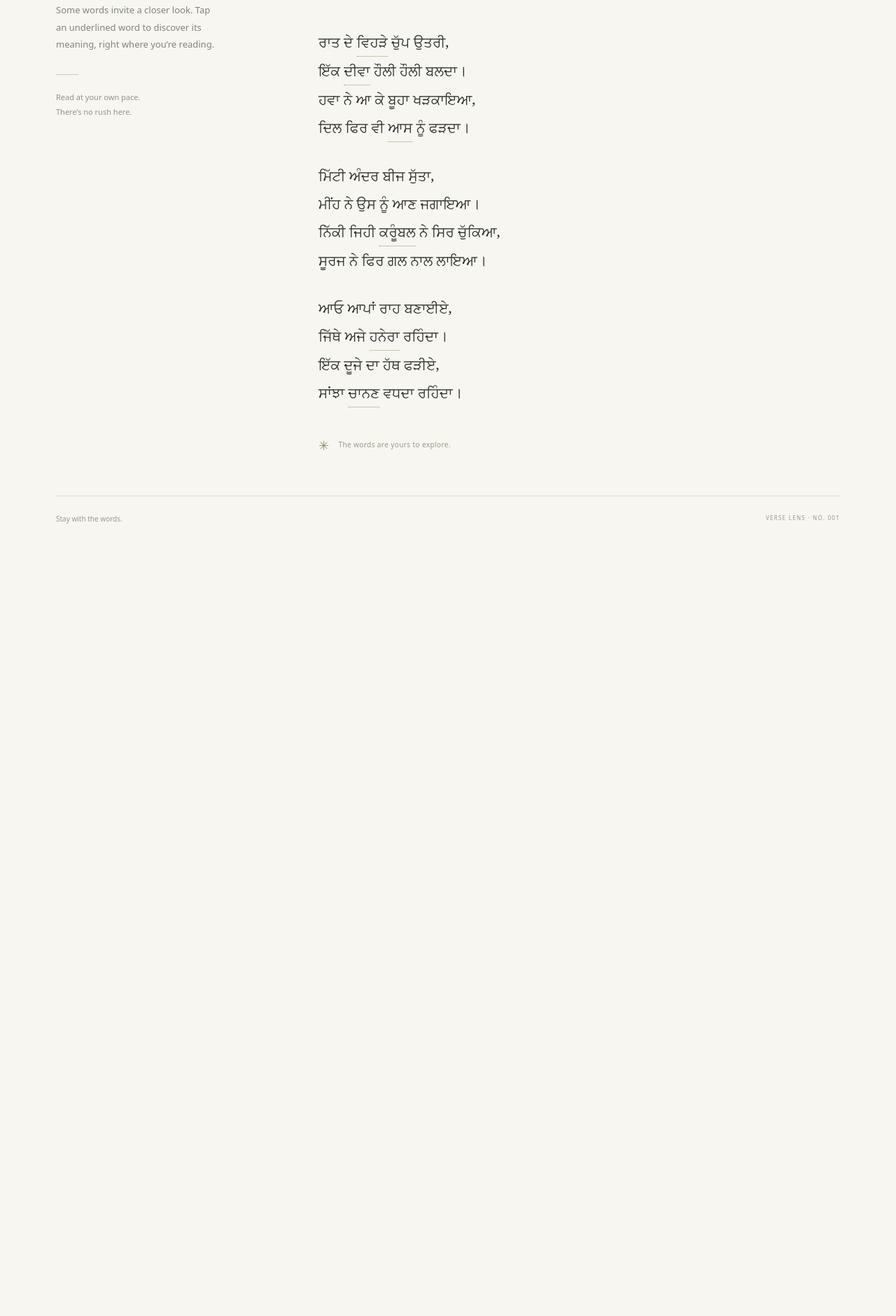
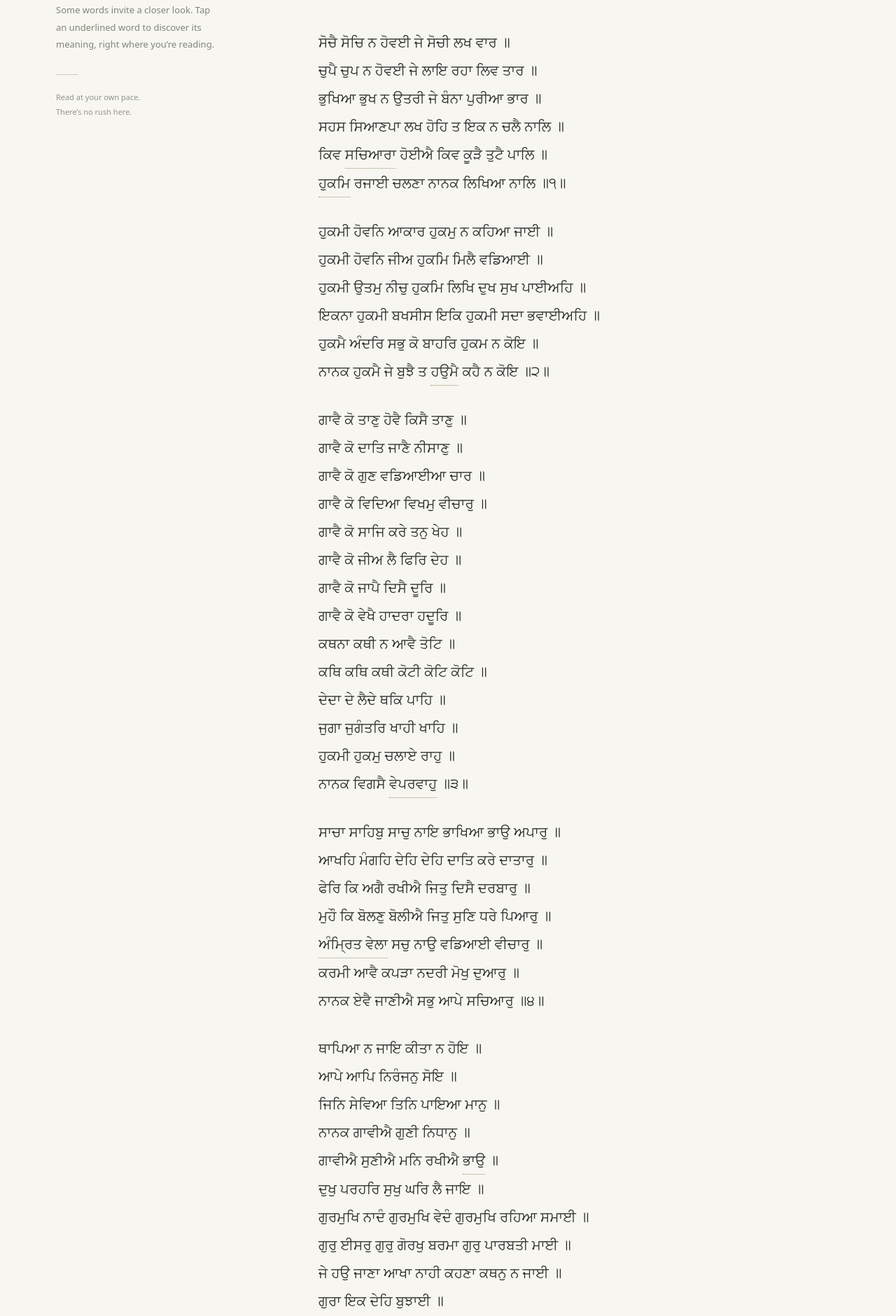
Before and after one commit to inderatwork/verselens, a React (Vite) app: page / in a window 1280 px wide. Shown: the part 340-2220 px from the top of the page at 70% size. Before the commit the page ends 1118 px from the top, so only its background shows below. Built offline with nearby package versions, Linux system fonts and the light colour scheme.

Commit message:
Display first five pauris of Japji Sahib with English glosses

```diff
--- a/src/App.jsx
+++ b/src/App.jsx
@@ -8,7 +8,7 @@ export default function App() {
       <header className="masthead"><a href="#poem" className="brand">Verse<span>Lens</span> ✳</a><span>A closer reading</span></header>
       <div className="reading-layout">
         <aside className="reading-note"><span className="eyebrow">THE READING ROOM</span><h2>A little meaning.<br />A deeper connection.</h2><p>Some words invite a closer look. Tap an underlined word to discover its meaning, right where you’re reading.</p><hr /><p>Read at your own pace.<br />There’s no rush here.</p></aside>
-        <Poem markdown={poem} author="Original VerseLens poem" year="2026" language="pa" />
+        <Poem markdown={poem} author="Guru Nanak Dev Ji" subtitle="Pauris 1–5 · English word glosses" language="pa" sectionLabel="Pauri" eyebrow="JAPJI SAHIB / PAURIS 1–5" />
       </div>
       <footer>Stay with the words.<span>VERSE LENS · NO. 001</span></footer>
     </main>
--- a/src/components/Poem.jsx
+++ b/src/components/Poem.jsx
@@ -22,12 +22,12 @@ function PoemLine({ parts }) {
   )
 }
 
-export default function Poem({ markdown, author, year, language = 'en' }) {
+export default function Poem({ markdown, author, year, subtitle, language = 'en', sectionLabel = 'Stanza', eyebrow = 'POEM 001 / RESILIENCE' }) {
   const { title, stanzas } = parsePoem(markdown)
   return (
     <article id="poem" className="poem" aria-labelledby="poem-title">
-      <header className="poem-header"><span className="eyebrow">POEM 001 / RESILIENCE</span><h1 id="poem-title" lang={language}>{title}</h1><p className="byline">{author} <span aria-hidden="true">·</span> {year}</p></header>
-      <div className="stanzas" lang={language}>{stanzas.map((lines, index) => <section className="stanza" aria-label={`Stanza ${index + 1}`} key={index}>{lines.map((parts, line) => <PoemLine key={line} parts={parts} />)}</section>)}</div>
+      <header className="poem-header"><span className="eyebrow">{eyebrow}</span><h1 id="poem-title" lang={language}>{title}</h1><p className="byline">{author}{(subtitle || year) && <> <span aria-hidden="true">·</span> {subtitle || year}</>}</p></header>
+      <div className="stanzas" lang={language}>{stanzas.map((lines, index) => <section className="stanza" aria-label={`${sectionLabel} ${index + 1}`} key={index}>{lines.map((parts, line) => <PoemLine key={line} parts={parts} />)}</section>)}</div>
       <p className="poem-end"><span aria-hidden="true">✳</span> The words are yours to explore.</p>
     </article>
   )
--- a/src/data/poem.js
+++ b/src/data/poem.js
@@ -1,17 +1,54 @@
-// An original Punjabi sample poem, with English definitions.
-// Blank lines separate stanzas. Annotate words with [word](definition).
-export const poem = `# ਚਾਨਣ
-ਰਾਤ ਦੇ [ਵਿਹੜੇ](Courtyard; an open space beside or within a home) ਚੁੱਪ ਉਤਰੀ,
-ਇੱਕ [ਦੀਵਾ](A small oil lamp) ਹੌਲੀ ਹੌਲੀ ਬਲਦਾ।
-ਹਵਾ ਨੇ ਆ ਕੇ ਬੂਹਾ ਖੜਕਾਇਆ,
-ਦਿਲ ਫਿਰ ਵੀ [ਆਸ](Hope; the belief that something good is possible) ਨੂੰ ਫੜਦਾ।
+// Japji Sahib, pauris 1–5, by Guru Nanak Dev Ji.
+// The opening Mool Mantar, Jap, and introductory salok are not pauri 1.
+// English annotations are brief word glosses, not a full translation.
+// Text checked against Shabad OS database SSA2, Angs 1–2 (pause punctuation omitted).
+// https://github.com/ShabadOS/database/tree/918c1d42d02e385e7ed48ef44994c75a2cb50293
+export const poem = `# ਜਪੁਜੀ ਸਾਹਿਬ
+ਸੋਚੈ ਸੋਚਿ ਨ ਹੋਵਈ ਜੇ ਸੋਚੀ ਲਖ ਵਾਰ ॥
+ਚੁਪੈ ਚੁਪ ਨ ਹੋਵਈ ਜੇ ਲਾਇ ਰਹਾ ਲਿਵ ਤਾਰ ॥
+ਭੁਖਿਆ ਭੁਖ ਨ ਉਤਰੀ ਜੇ ਬੰਨਾ ਪੁਰੀਆ ਭਾਰ ॥
+ਸਹਸ ਸਿਆਣਪਾ ਲਖ ਹੋਹਿ ਤ ਇਕ ਨ ਚਲੈ ਨਾਲਿ ॥
+ਕਿਵ [ਸਚਿਆਰਾ](One who lives in truth; a truthful person) ਹੋਈਐ ਕਿਵ ਕੂੜੈ ਤੁਟੈ ਪਾਲਿ ॥
+[ਹੁਕਮਿ](Through Hukam: the Divine order or command) ਰਜਾਈ ਚਲਣਾ ਨਾਨਕ ਲਿਖਿਆ ਨਾਲਿ ॥੧॥
 
-ਮਿੱਟੀ ਅੰਦਰ ਬੀਜ ਸੁੱਤਾ,
-ਮੀਂਹ ਨੇ ਉਸ ਨੂੰ ਆਣ ਜਗਾਇਆ।
-ਨਿੱਕੀ ਜਿਹੀ [ਕਰੂੰਬਲ](A tender new shoot or bud on a plant) ਨੇ ਸਿਰ ਚੁੱਕਿਆ,
-ਸੂਰਜ ਨੇ ਫਿਰ ਗਲ ਨਾਲ ਲਾਇਆ।
+ਹੁਕਮੀ ਹੋਵਨਿ ਆਕਾਰ ਹੁਕਮੁ ਨ ਕਹਿਆ ਜਾਈ ॥
+ਹੁਕਮੀ ਹੋਵਨਿ ਜੀਅ ਹੁਕਮਿ ਮਿਲੈ ਵਡਿਆਈ ॥
+ਹੁਕਮੀ ਉਤਮੁ ਨੀਚੁ ਹੁਕਮਿ ਲਿਖਿ ਦੁਖ ਸੁਖ ਪਾਈਅਹਿ ॥
+ਇਕਨਾ ਹੁਕਮੀ ਬਖਸੀਸ ਇਕਿ ਹੁਕਮੀ ਸਦਾ ਭਵਾਈਅਹਿ ॥
+ਹੁਕਮੈ ਅੰਦਰਿ ਸਭੁ ਕੋ ਬਾਹਰਿ ਹੁਕਮ ਨ ਕੋਇ ॥
+ਨਾਨਕ ਹੁਕਮੈ ਜੇ ਬੁਝੈ ਤ [ਹਉਮੈ](Ego; the sense of a separate, self-centered “I”) ਕਹੈ ਨ ਕੋਇ ॥੨॥
 
-ਆਓ ਆਪਾਂ ਰਾਹ ਬਣਾਈਏ,
-ਜਿੱਥੇ ਅਜੇ [ਹਨੇਰਾ](Darkness; here, a sense of uncertainty or hardship) ਰਹਿੰਦਾ।
-ਇੱਕ ਦੂਜੇ ਦਾ ਹੱਥ ਫੜੀਏ,
-ਸਾਂਝਾ [ਚਾਨਣ](Light; here, a symbol of hope shared with others) ਵਧਦਾ ਰਹਿੰਦਾ।`
+ਗਾਵੈ ਕੋ ਤਾਣੁ ਹੋਵੈ ਕਿਸੈ ਤਾਣੁ ॥
+ਗਾਵੈ ਕੋ ਦਾਤਿ ਜਾਣੈ ਨੀਸਾਣੁ ॥
+ਗਾਵੈ ਕੋ ਗੁਣ ਵਡਿਆਈਆ ਚਾਰ ॥
+ਗਾਵੈ ਕੋ ਵਿਦਿਆ ਵਿਖਮੁ ਵੀਚਾਰੁ ॥
+ਗਾਵੈ ਕੋ ਸਾਜਿ ਕਰੇ ਤਨੁ ਖੇਹ ॥
+ਗਾਵੈ ਕੋ ਜੀਅ ਲੈ ਫਿਰਿ ਦੇਹ ॥
+ਗਾਵੈ ਕੋ ਜਾਪੈ ਦਿਸੈ ਦੂਰਿ ॥
+ਗਾਵੈ ਕੋ ਵੇਖੈ ਹਾਦਰਾ ਹਦੂਰਿ ॥
+ਕਥਨਾ ਕਥੀ ਨ ਆਵੈ ਤੋਟਿ ॥
+ਕਥਿ ਕਥਿ ਕਥੀ ਕੋਟੀ ਕੋਟਿ ਕੋਟਿ ॥
+ਦੇਦਾ ਦੇ ਲੈਦੇ ਥਕਿ ਪਾਹਿ ॥
+ਜੁਗਾ ਜੁਗੰਤਰਿ ਖਾਹੀ ਖਾਹਿ ॥
+ਹੁਕਮੀ ਹੁਕਮੁ ਚਲਾਏ ਰਾਹੁ ॥
+ਨਾਨਕ ਵਿਗਸੈ [ਵੇਪਰਵਾਹੁ](The carefree One; the Divine, beyond need or dependence) ॥੩॥
+
+ਸਾਚਾ ਸਾਹਿਬੁ ਸਾਚੁ ਨਾਇ ਭਾਖਿਆ ਭਾਉ ਅਪਾਰੁ ॥
+ਆਖਹਿ ਮੰਗਹਿ ਦੇਹਿ ਦੇਹਿ ਦਾਤਿ ਕਰੇ ਦਾਤਾਰੁ ॥
+ਫੇਰਿ ਕਿ ਅਗੈ ਰਖੀਐ ਜਿਤੁ ਦਿਸੈ ਦਰਬਾਰੁ ॥
+ਮੁਹੌ ਕਿ ਬੋਲਣੁ ਬੋਲੀਐ ਜਿਤੁ ਸੁਣਿ ਧਰੇ ਪਿਆਰੁ ॥
+[ਅੰਮ੍ਰਿਤ ਵੇਲਾ](The ambrosial early morning hours; a time for spiritual contemplation) ਸਚੁ ਨਾਉ ਵਡਿਆਈ ਵੀਚਾਰੁ ॥
+ਕਰਮੀ ਆਵੈ ਕਪੜਾ ਨਦਰੀ ਮੋਖੁ ਦੁਆਰੁ ॥
+ਨਾਨਕ ਏਵੈ ਜਾਣੀਐ ਸਭੁ ਆਪੇ ਸਚਿਆਰੁ ॥੪॥
+
+ਥਾਪਿਆ ਨ ਜਾਇ ਕੀਤਾ ਨ ਹੋਇ ॥
+ਆਪੇ ਆਪਿ ਨਿਰੰਜਨੁ ਸੋਇ ॥
+ਜਿਨਿ ਸੇਵਿਆ ਤਿਨਿ ਪਾਇਆ ਮਾਨੁ ॥
+ਨਾਨਕ ਗਾਵੀਐ ਗੁਣੀ ਨਿਧਾਨੁ ॥
+ਗਾਵੀਐ ਸੁਣੀਐ ਮਨਿ ਰਖੀਐ [ਭਾਉ](Love; loving devotion) ॥
+ਦੁਖੁ ਪਰਹਰਿ ਸੁਖੁ ਘਰਿ ਲੈ ਜਾਇ ॥
+ਗੁਰਮੁਖਿ ਨਾਦੰ ਗੁਰਮੁਖਿ ਵੇਦੰ ਗੁਰਮੁਖਿ ਰਹਿਆ ਸਮਾਈ ॥
+ਗੁਰੁ ਈਸਰੁ ਗੁਰੁ ਗੋਰਖੁ ਬਰਮਾ ਗੁਰੁ ਪਾਰਬਤੀ ਮਾਈ ॥
+ਜੇ ਹਉ ਜਾਣਾ ਆਖਾ ਨਾਹੀ ਕਹਣਾ ਕਥਨੁ ਨ ਜਾਈ ॥
+ਗੁਰਾ ਇਕ ਦੇਹਿ ਬੁਝਾਈ ॥
+ਸਭਨਾ ਜੀਆ ਕਾ ਇਕੁ [ਦਾਤਾ](Giver; the One who provides for all beings) ਸੋ ਮੈ ਵਿਸਰਿ ਨ ਜਾਈ ॥੫॥`
```
